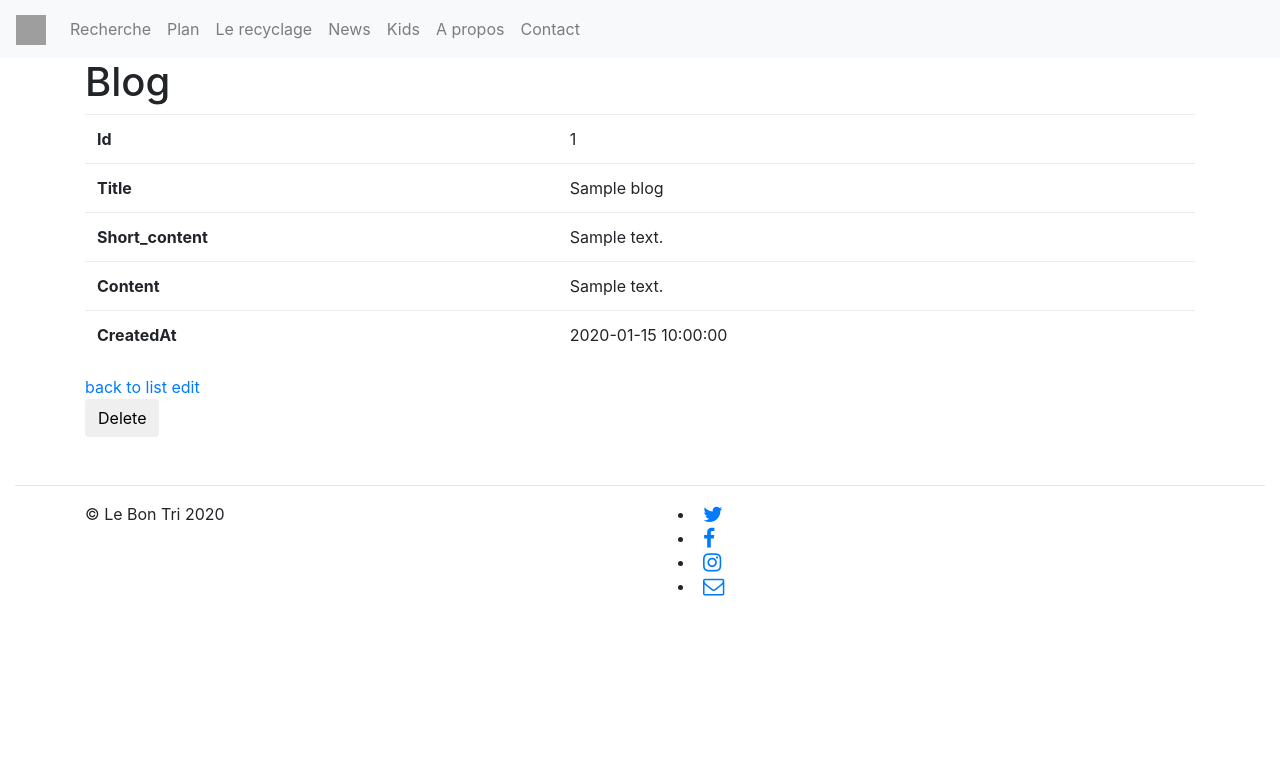
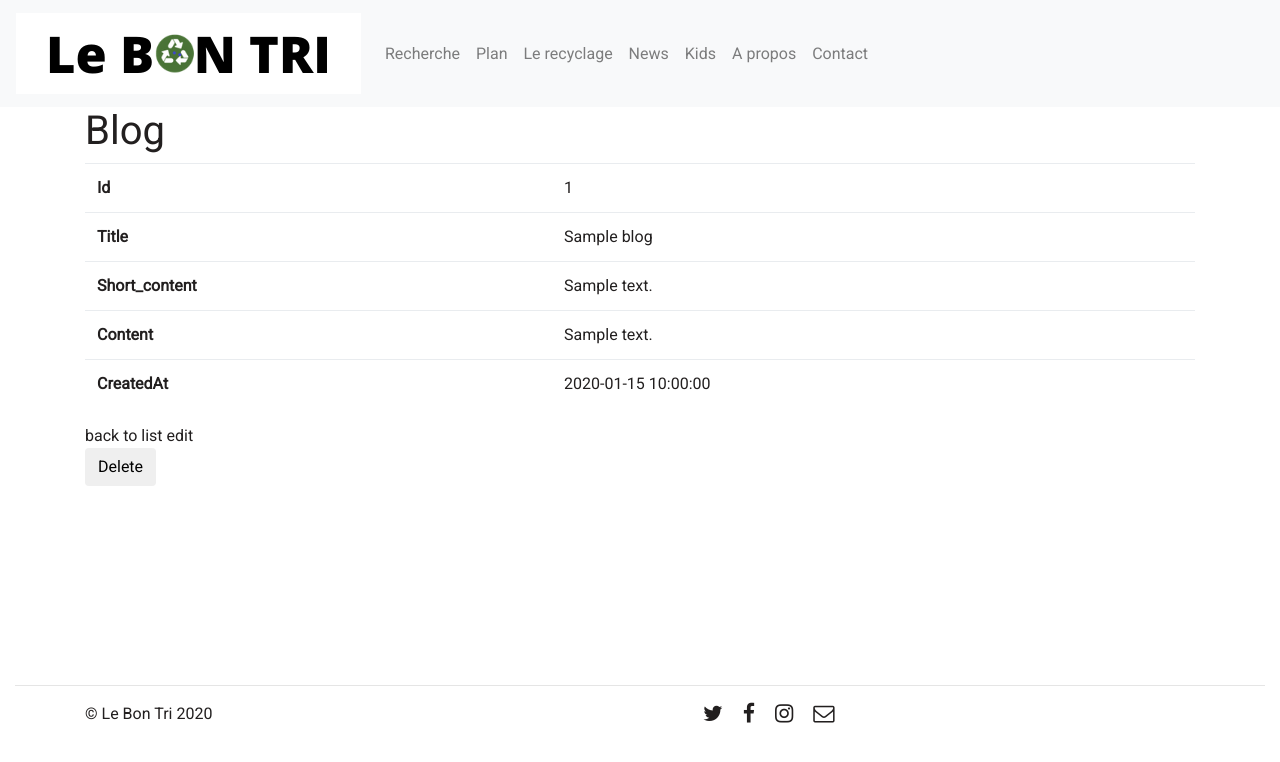
Before and after one commit to kantunb/le-bon-tri, a Symfony app: template templates/blog/show.html.twig in a window 1280 px wide. Shown: the top 762 px of the page. Run offline with Twig, Linux system fonts and the light colour scheme; the template is opened without the code that fills it: most values are stand-ins (such as "Sample title", 1, 10 or a date in 2020); some libraries are stand-ins or nearby versions; grey boxes are pictures that could not be loaded.

Commit message:
link css logo partials

```diff
--- a/templates/_partials/navbar.html.twig
+++ b/templates/_partials/navbar.html.twig
@@ -1,7 +1,7 @@
 		<header id="header">
 			<nav class="navbar navbar-expand-lg navbar-light bg-light">
 				<a class="navbar-brand" href="#">
-					<img src="img/logo.png" width="30" height="30" alt="logo">
+					<img src="{{ asset('/assets/img/logo.png') }}">
 				</a>
 				<button class="navbar-toggler" type="button" data-toggle="collapse" data-target="#navbarSupportedContent" aria-controls="navbarSupportedContent" aria-expanded="false" aria-label="Toggle navigation">
 					<span class="navbar-toggler-icon"></span>
--- a/templates/base.html.twig
+++ b/templates/base.html.twig
@@ -7,9 +7,10 @@
 		<title>
 			{% block title %}Le Bon Tri{% endblock %}
 		</title>
+
 		<link rel="stylesheet" href="https://maxcdn.bootstrapcdn.com/bootstrap/4.0.0-beta.2/css/bootstrap.min.css" integrity="sha384-PsH8R72JQ3SOdhVi3uxftmaW6Vc51MKb0q5P2rRUpPvrszuE4W1povHYgTpBfshb" crossorigin="anonymous">
 		<link rel="stylesheet" href="https://maxcdn.bootstrapcdn.com/font-awesome/4.6.3/css/font-awesome.min.css">
-		<link rel="stylesheet" href="styles/style.css"> {% block stylesheets %}{% endblock %}
+		<link rel="stylesheet" href="{{ asset('/assets/css/styles.css') }}">
 		</head>
 		<body>
 			{% include "_partials/navbar.html.twig" %}
```
Also changed, not shown: public/assets/css/styles.css (added), public/assets/img/iconrecycle.png (added), public/assets/img/logo.png (added), public/assets/img/point-vert.png (added), public/assets/img/verre recyclable.jpeg (added), public/assets/js/scripts.js (added).
